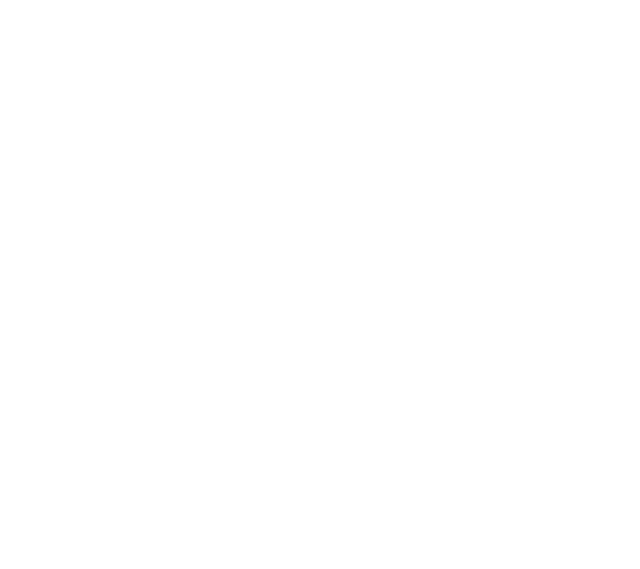
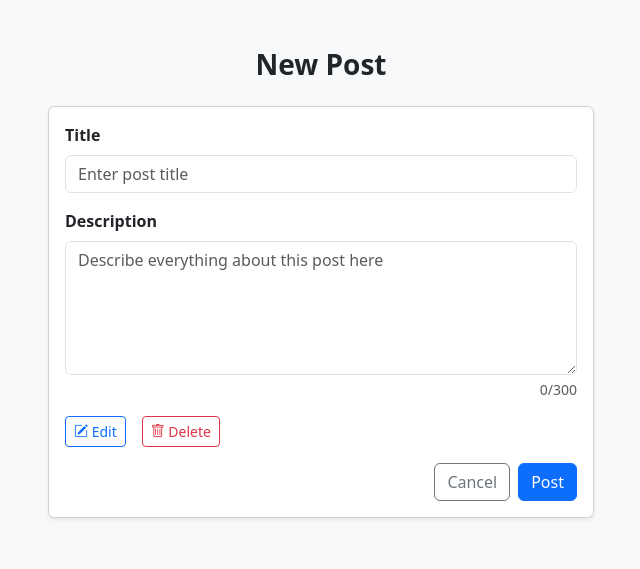
Before and after one commit to imama-ansari14/Google-Authentication--Supabase-, a plain HTML site: page post.html in a window 1280 px wide. Shown: the whole page, without its empty margins (319-959 px from the left). Drawn offline with nearby package versions, Linux system fonts and the light colour scheme.

Commit message:
make UI of post application

```diff
--- a/post.html
+++ b/post.html
@@ -1,5 +1,6 @@
 <!DOCTYPE html>
 <html lang="en">
+
 <head>
     <meta charset="UTF-8" />
     <meta name="viewport" content="width=device-width, initial-scale=1.0" />
@@ -7,9 +8,49 @@
     <!-- Bootstrap CDN -->
     <link href="https://cdn.jsdelivr.net/npm/bootstrap@5.3.7/dist/css/bootstrap.min.css" rel="stylesheet"
         integrity="sha384-LN+7fdVzj6u52u30Kp6M/trliBMCMKTyK833zpbD+pXdCLuTusPj697FH4R/5mcr" crossorigin="anonymous">
+    <!--Bootstrap ICON  -->
+    <link href="https://cdn.jsdelivr.net/npm/bootstrap-icons@1.10.5/font/bootstrap-icons.css" rel="stylesheet" />
 </head>
+<!-- post.html -->
 
-<body>
+<body class="bg-light">
+
+    <div class="container py-5">
+        <div class="row justify-content-center">
+            <div class="col-md-8 col-lg-6">
+                <h3 class="text-center mb-4 fw-bold">New Post</h3>
+                <div class="card shadow-sm">
+                    <div class="card-body">
+                        <form id="postForm">
+                            <div class="mb-3">
+                                <label for="title" class="form-label fw-semibold">Title</label>
+                                <input type="text" class="form-control" id="title" placeholder="Enter post title"
+                                    required />
+                            </div>
+                            <div class="mb-3">
+                                <label for="content" class="form-label fw-semibold">Description</label>
+                                <textarea class="form-control" id="content" rows="5" maxlength="300"
+                                    placeholder="Describe everything about this post here" required></textarea>
+                                <div class="form-text text-end"><span id="charCount">0</span>/300</div>
+                            </div>
+                            <div class="mb-3 d-flex gap-3">
+                                <button type="button" class="btn btn-outline-primary btn-sm" title="Edit">
+                                    <i class="bi bi-pencil-square"></i> Edit
+                                </button>
+                                <button type="button" class="btn btn-outline-danger btn-sm" title="Delete">
+                                    <i class="bi bi-trash"></i> Delete
+                                </button>
+                            </div>
+                            <div class="d-flex justify-content-end gap-2">
+                                <button type="reset" class="btn btn-outline-secondary">Cancel</button>
+                                <button type="submit" class="btn btn-primary">Post</button>
+                            </div>
+                        </form>
+                    </div>
+                </div>
+            </div>
+        </div>
+    </div>
 
 
 
@@ -19,7 +60,8 @@
         crossorigin="anonymous"></script>
     <!-- SupaBase Library -->
     <script src="https://cdn.jsdelivr.net/npm/@supabase/supabase-js@2"></script>
-  <!-- JS File -->
-  <!-- <script src="app.js"></script> -->
+
+
 </body>
+
 </html>
```
Also changed, not shown: index.html (+1 -1 lines). Lines whose indentation alone changed are shown as unchanged.
